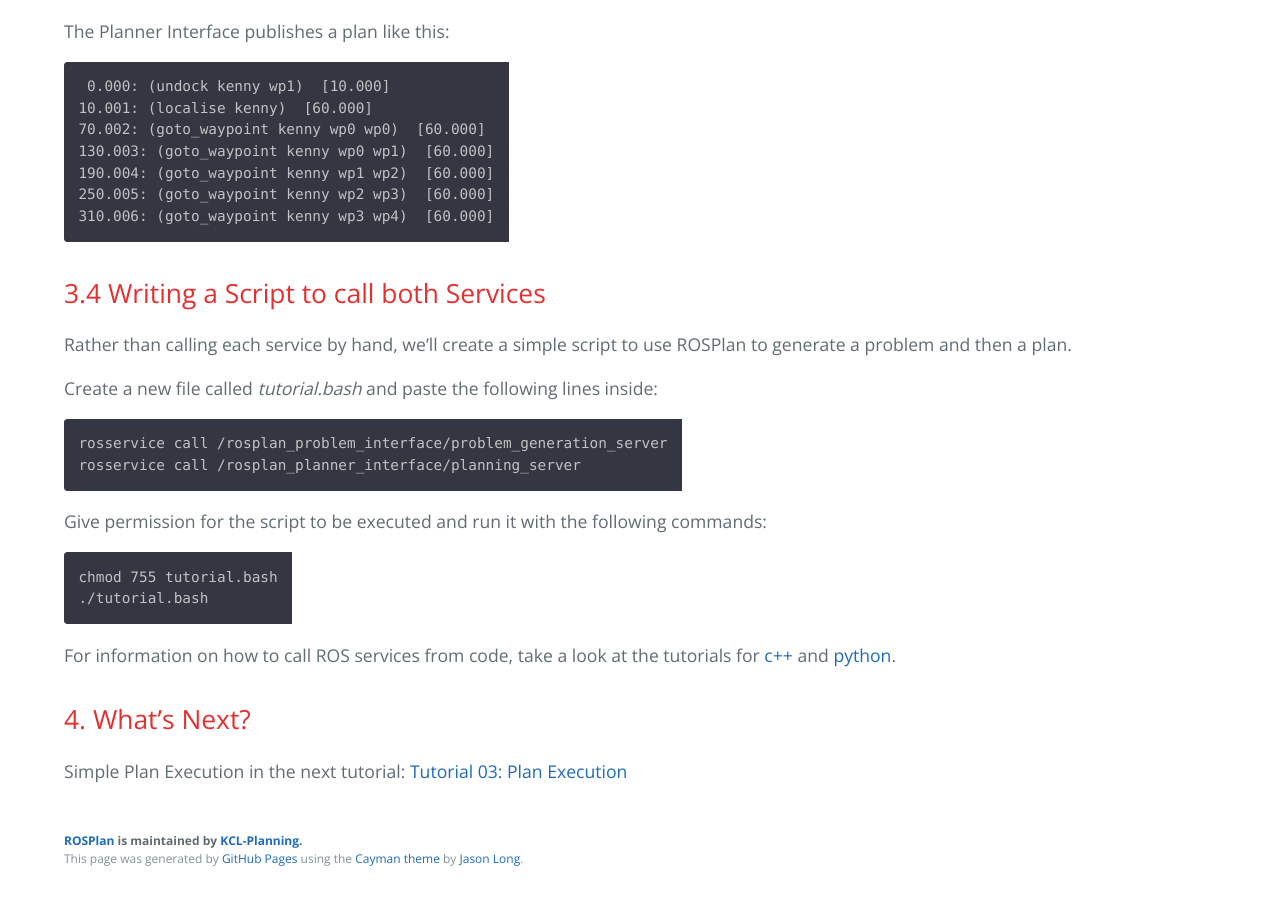
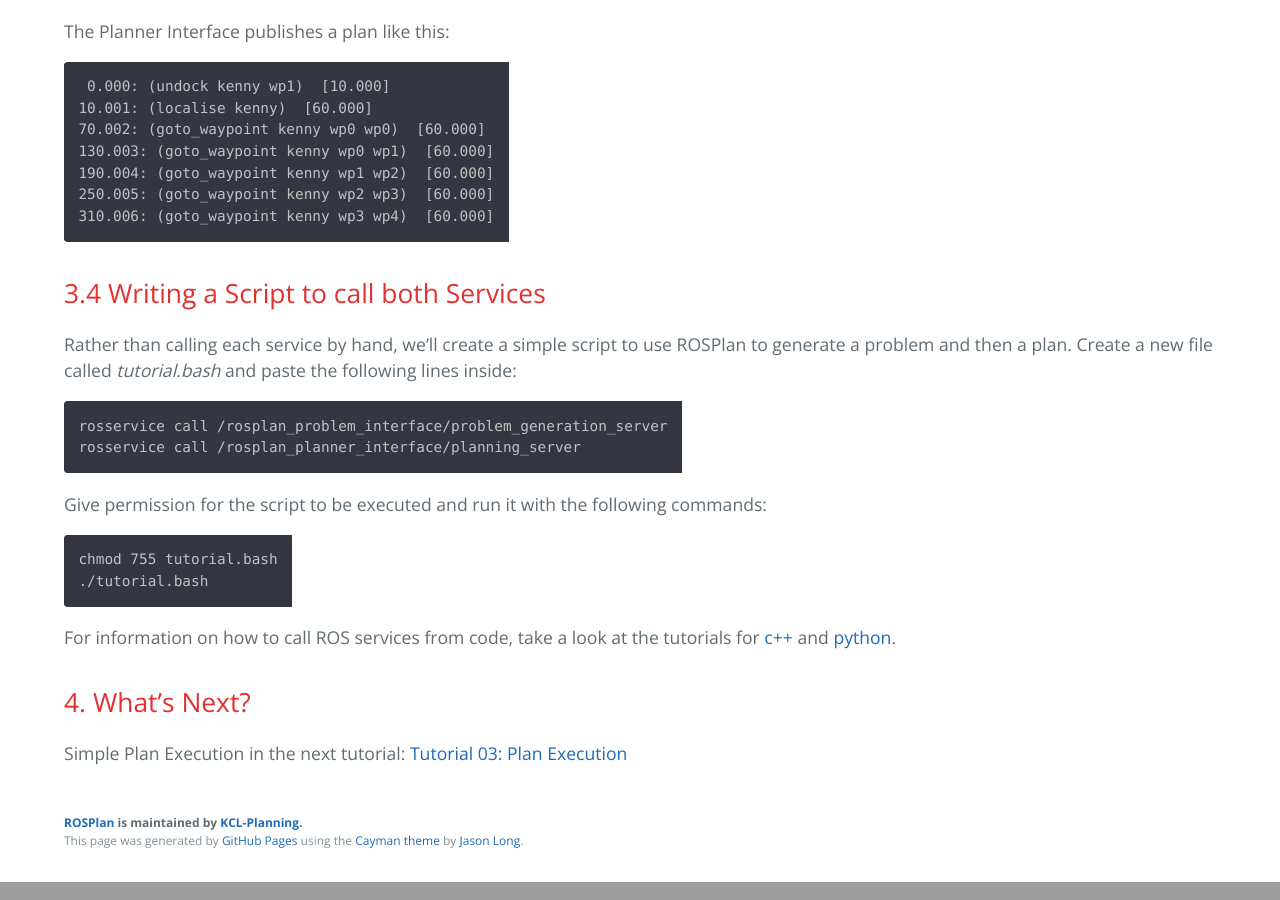
Before and after one commit to KCL-Planning/ROSPlan, a Jekyll site: the page built from _tutorials/tutorial_02.md, in a window 1280 px wide and 900 px high, scrolled down 3713 px. Built offline with Jekyll 4.4.1, drawn with Linux system fonts in a browser that asks for light colours; part of the change alters nothing that is shown; some of the changed text lies outside the part shown.

````diff
--- a/_tutorials/tutorial_02.md
+++ b/_tutorials/tutorial_02.md
@@ -21,7 +21,7 @@ Also that you have already followed [Tutorial 01: Problem Generation](tutorial_0
 
 Change directory to the  ROSPlan workspace.
 
-Copy the launch file *tutorial_01.launch* from the previous tutorial to create *tutorial_02.launch*, and then paste the following lines:
+Copy the launch file *tutorial_01.launch* from the previous tutorial to create *tutorial_02.launch*, and then paste the following lines under the scene database:
 
 ```xml
 	<!-- planner interface -->
@@ -83,7 +83,7 @@ You should see that the Planner Interface has started:
 KCL: (/rosplan_planner_interface) Ready to receive
 ```
 
-To view the nodes, open a second terminal and launch **rqt**, and select the *Introspection -> Node Graph* plugin:
+To view the nodes, open a second terminal and launch **rqt**, and select the *Plugins -> Introspection -> Node Graph* plugin:
 
 ![RQT window](./tutorial_02_rqt.png)
 
@@ -140,9 +140,7 @@ The Planner Interface publishes a plan like this:
 
 ## 3.4 Writing a Script to call both Services
 
-Rather than calling each service by hand, we'll create a simple script to use ROSPlan to generate a problem and then a plan.
-
-Create a new file called *tutorial.bash* and paste the following lines inside:
+Rather than calling each service by hand, we'll create a simple script to use ROSPlan to generate a problem and then a plan. Create a new file called *tutorial.bash* and paste the following lines inside:
 
 ```
 rosservice call /rosplan_problem_interface/problem_generation_server
````
